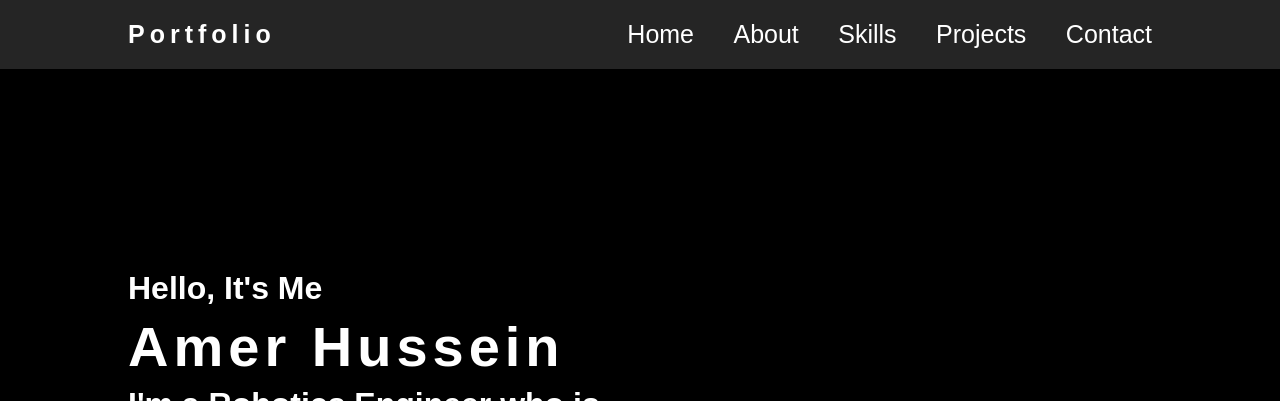
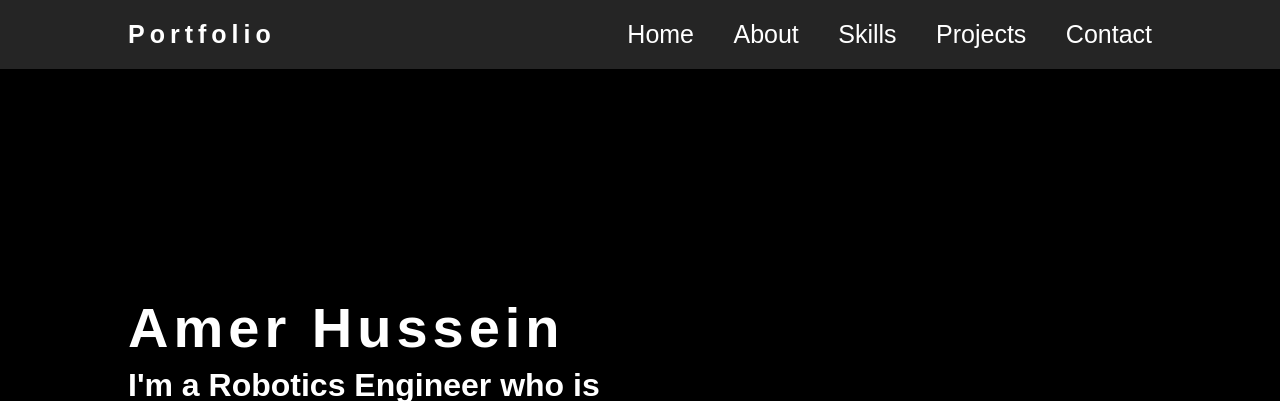
Before and after one commit to amerob/amerob.github.io, a plain HTML site: page index.html in a window 1280 px wide. Shown: the top 401 px of the page. Drawn offline with nearby package versions, Linux system fonts and the light colour scheme.

Commit message:
Update index.html

```diff
--- a/index.html
+++ b/index.html
@@ -29,7 +29,6 @@
         <section class="home" id="Home">
             <div class="home-content">
 
-                <h3>Hello, It's Me</h3>
                 <h1>Amer Hussein</h1>
                 <h4 style="--i:6">I'm a Robotics Engineer who is<br>
                     passionate about <span class="text"></span></h4>
```
